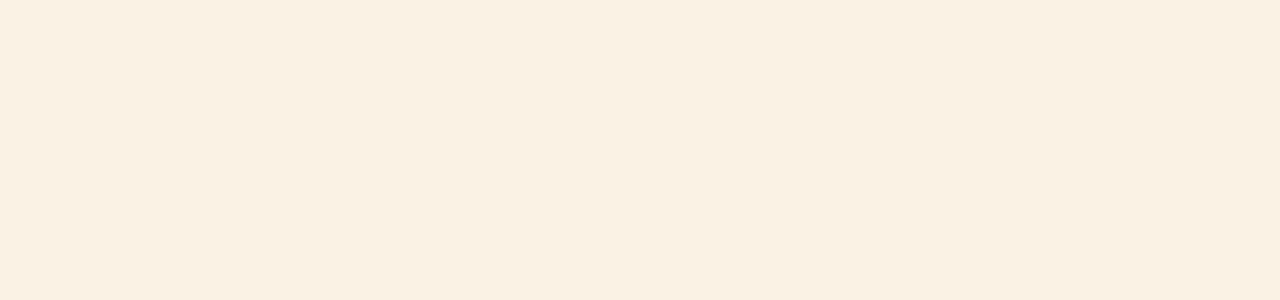
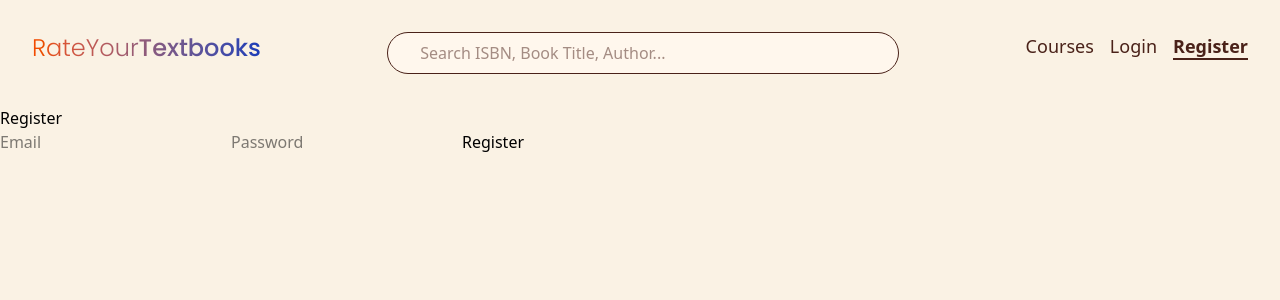
Before and after one commit to IndorewalaA/textbook-reviews-remastered, a Next.js app: page /register in a window 1280 px wide. Shown: the top 300 px of the page. Built offline with nearby package versions, Linux system fonts and the light colour scheme; no server answers.

Commit message:
added basic registration, UI still WIP

```diff
--- a/package.json
+++ b/package.json
@@ -9,6 +9,8 @@
     "lint": "next lint"
   },
   "dependencies": {
+    "@types/firebase": "^2.4.32",
+    "firebase": "^11.4.0",
     "next": "15.2.0",
     "react": "^19.0.0",
     "react-dom": "^19.0.0"
--- a/src/app/login/page.tsx
+++ b/src/app/login/page.tsx
@@ -1,10 +1,11 @@
 import '../globals.css';
 import '../components/NavBar';
 import NavBar from '../components/NavBar';
+import { useState } from 'react';
 
 export default function Page() {
     return(
-        <main>
+        <main className="h-screen flex flex-col">
             <NavBar/>
         </main>
     );
--- a/src/app/register/page.tsx
+++ b/src/app/register/page.tsx
@@ -1,6 +1,53 @@
-export default function Page() {
-    return(
-        <main>
+"use client";
+import NavBar from "../components/NavBar";
+import { useState } from 'react';
+import { getAuth, createUserWithEmailAndPassword } from 'firebase/auth';
+import { auth } from '../../../firebase';
+import { Sign } from "crypto";
+
+const SignUp = () => {
+    const [email, setEmail] = useState<string>('');
+    const [password, setPassword] = useState<string>('');
+    const [error, setError] = useState<string | null>(null);
+
+    const handleSignUp = async (e: React.FormEvent) => {
+        e.preventDefault();
+
+        try {
+            const userCredential = await createUserWithEmailAndPassword(auth, email, password);
+            console.log('User signed up: ', userCredential.user);
+            alert('Sign up successful!');
+        } catch(err: any) {
+            setError(err.message);
+        }
+    };
+
+    return (
+        <main className="h-screen flex flex-col">
+            <NavBar/>
+            <div>
+                <h2>Register</h2>
+                <form onSubmit={handleSignUp}>
+                    <input
+                        type="email"
+                        value={email}
+                        onChange={(e) => setEmail(e.target.value)}
+                        placeholder="Email"
+                        required
+                    />
+                    <input
+                        type="password"
+                        value={password}
+                        onChange={(e) =>setPassword(e.target.value)}
+                        placeholder="Password"
+                        required
+                    />
+                    <button type="submit">Register</button>
+                </form>
+                {error && <p>{error}</p>}
+            </div>
         </main>
     );
-}
+};
+
+export default SignUp;
```
Also changed, not shown: 2 other files (tests, documents, lock files or other folders).
